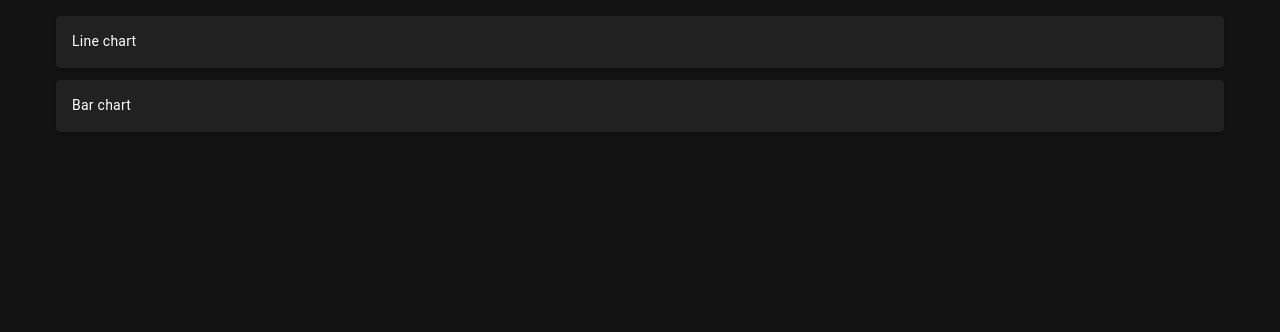
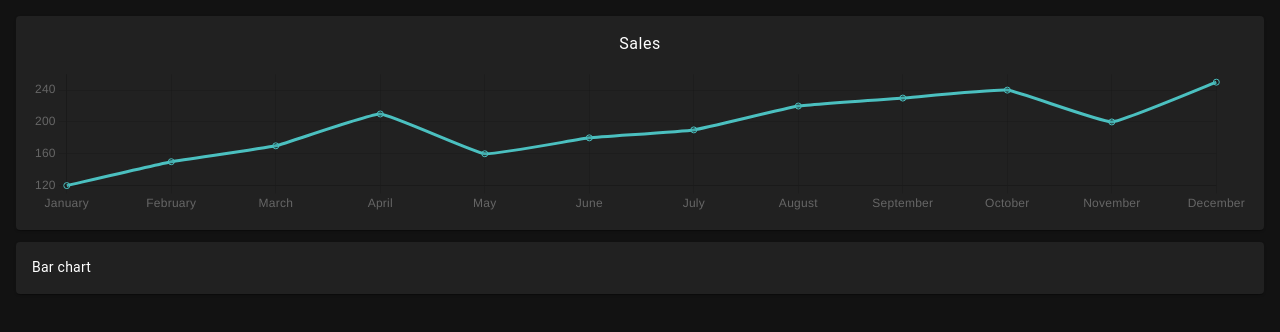
Before and after one commit to vitalii-baidak/test-task-okean, a Vue app: page / in a window 1280 px wide. Shown: the top 332 px of the page. Built offline with nearby package versions, Linux system fonts and the light colour scheme.

Commit message:
Prepared line chart component

```diff
--- a/package.json
+++ b/package.json
@@ -11,6 +11,7 @@
     "chart.js": "^4.4.3",
     "roboto-fontface": "*",
     "vue": "^3.4.21",
+    "vue-chartjs": "^5.3.1",
     "vuetify": "^3.5.8"
   },
   "devDependencies": {
--- a/src/components/LineChart.vue
+++ b/src/components/LineChart.vue
@@ -1,9 +1,51 @@
 <template>
   <v-card>
     <v-card-text>
-      Line chart
+      <p class="text-body-1 text-center mb-2">
+        {{ title }}
+      </p>
+
+      <div>
+        <Line
+          :data="chartData"
+          :options="chartConfig"
+        />
+      </div>
     </v-card-text>
   </v-card>
 </template>
 
-<script setup lang="ts"></script>
+<script setup lang="ts">
+import { computed } from 'vue';
+
+import { Line } from 'vue-chartjs';
+import { Chart, CategoryScale, LinearScale, PointElement, LineElement, Title, Tooltip } from 'chart.js';
+
+Chart.register(CategoryScale, LinearScale, PointElement, LineElement, Title, Tooltip );
+
+// Props
+
+const props = defineProps<{
+  title: string
+  labels: string[]
+  values: number[]
+}>();
+
+// Chart
+
+const chartConfig = {
+  responsive: true,
+  maintainAspectRatio: false
+};
+
+const chartData = computed(() => {
+  return {
+    labels: props.labels,
+    datasets: [{
+      data: props.values,
+      tension: 0.1,
+      borderColor: 'rgb(75, 192, 192)',
+    }]
+  }
+});
+</script>
--- a/src/views/DashboardView.vue
+++ b/src/views/DashboardView.vue
@@ -1,6 +1,6 @@
 <template>
-  <v-container>
-    <LineChart />
+  <v-container class="dashboard-view-container">
+    <LineChart title="Sales" :labels="salesData.labels" :values="salesData.values" />
 
     <div class="mt-3">
       <BarChart />
@@ -9,6 +9,24 @@
 </template>
 
 <script setup lang="ts">
+import { computed } from 'vue';
+import mockChartsData from '@/shared/mockChartsData.json';
+
 import BarChart from '@/components/BarChart.vue';
 import LineChart from '@/components/LineChart.vue';
+
+// Charts data
+
+const salesData = computed(() => {
+  return {
+    labels: mockChartsData.salesData.map(salesItem => salesItem.month),
+    values: mockChartsData.salesData.map(salesItem => salesItem.sales),
+  }
+});
 </script>
+
+<style scoped>
+.dashboard-view-container {
+  max-width: 1600px;
+}
+</style>
```
Also changed, not shown: 1 other file (tests, documents, lock files or other folders).
